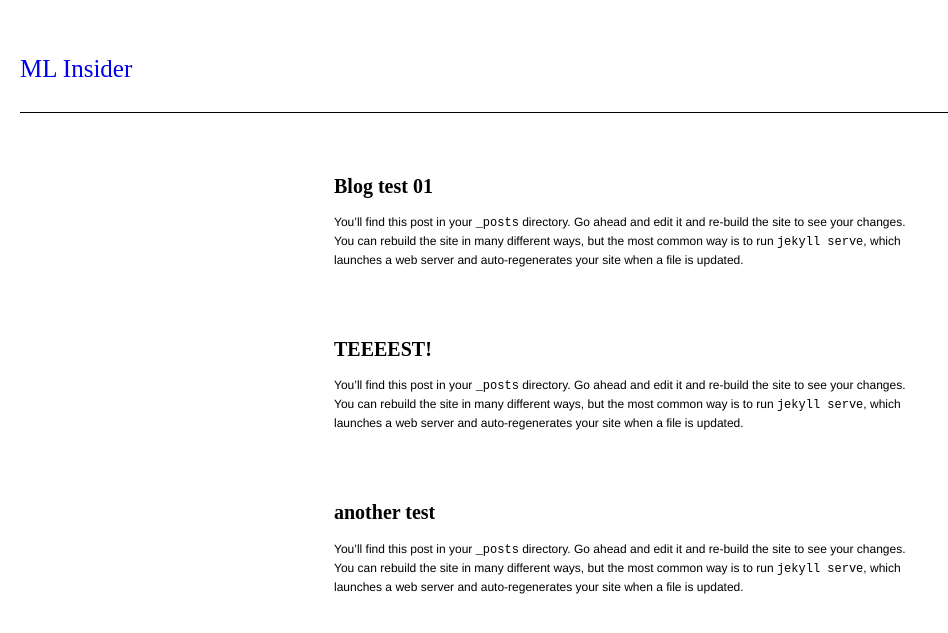
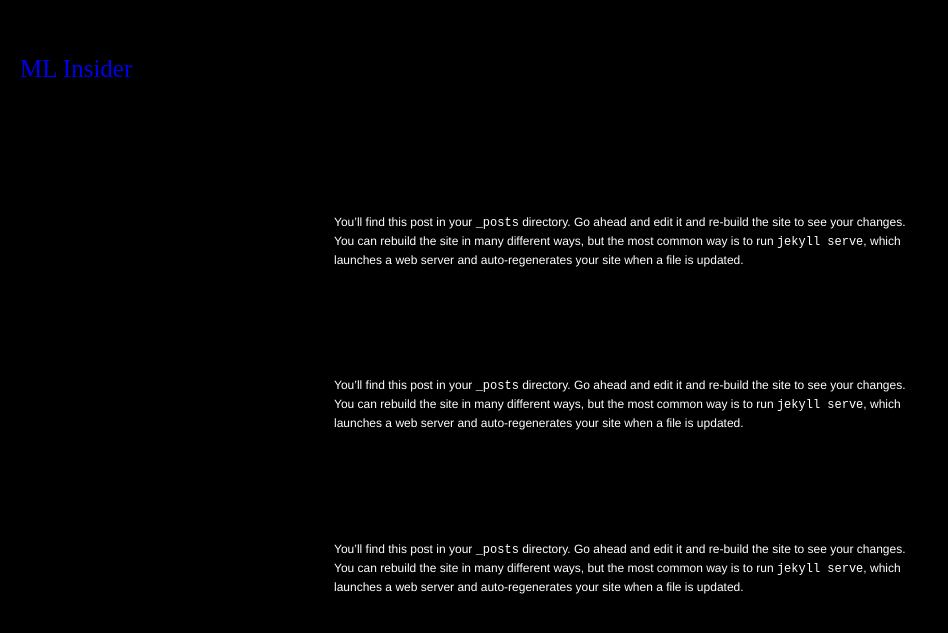
Before and after one commit to tsavas/ml_insider, a Jekyll site: the page built from index.html, in a window 1280 px wide. Shown: the top 633 px of the page, without its empty margins (0-948 px from the left). Built offline with Jekyll 4.4.1, drawn with Linux system fonts in a browser that asks for light colours; Markdown is read by kramdown in place of the engine named in the settings.

Commit message:
changing background color

```diff
--- a/css/stylesheet.css
+++ b/css/stylesheet.css
@@ -89,6 +89,11 @@ li {
 	padding: 20px 0px 20px 0px;
 }
 
+body {
+	background-color: black;
+	text-decoration-color: white;
+}
+
 #lineContainer {
     position: fixed;
     width: 98%;
@@ -102,6 +107,7 @@ li {
 #Blogbody {
     text-align: left;
     font-family: Helvetica-bold;
+    color: white;
     position: relative;
     top: 120px;
     /* <–––––––––––––––––––––––This is what you used to change top spacing*/
```
Also changed, not shown: 1 other file.
